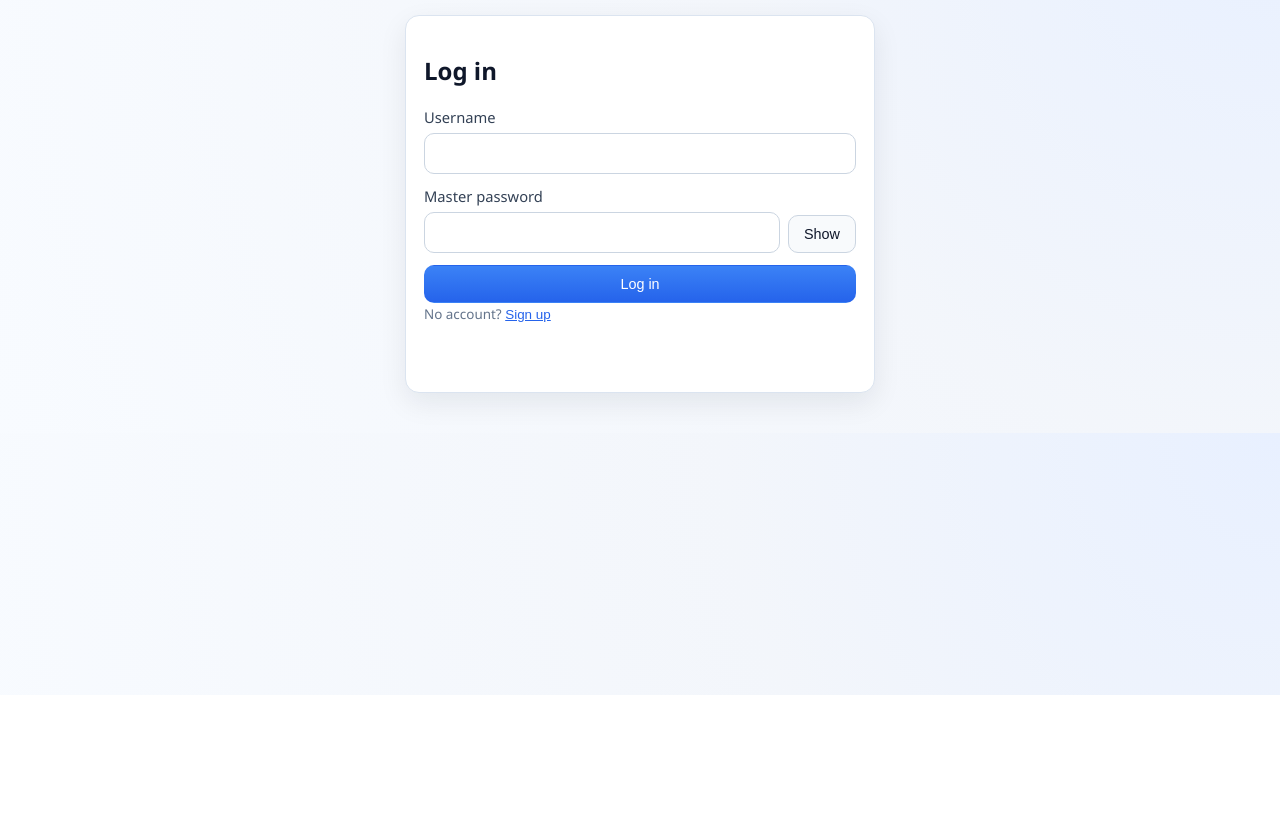
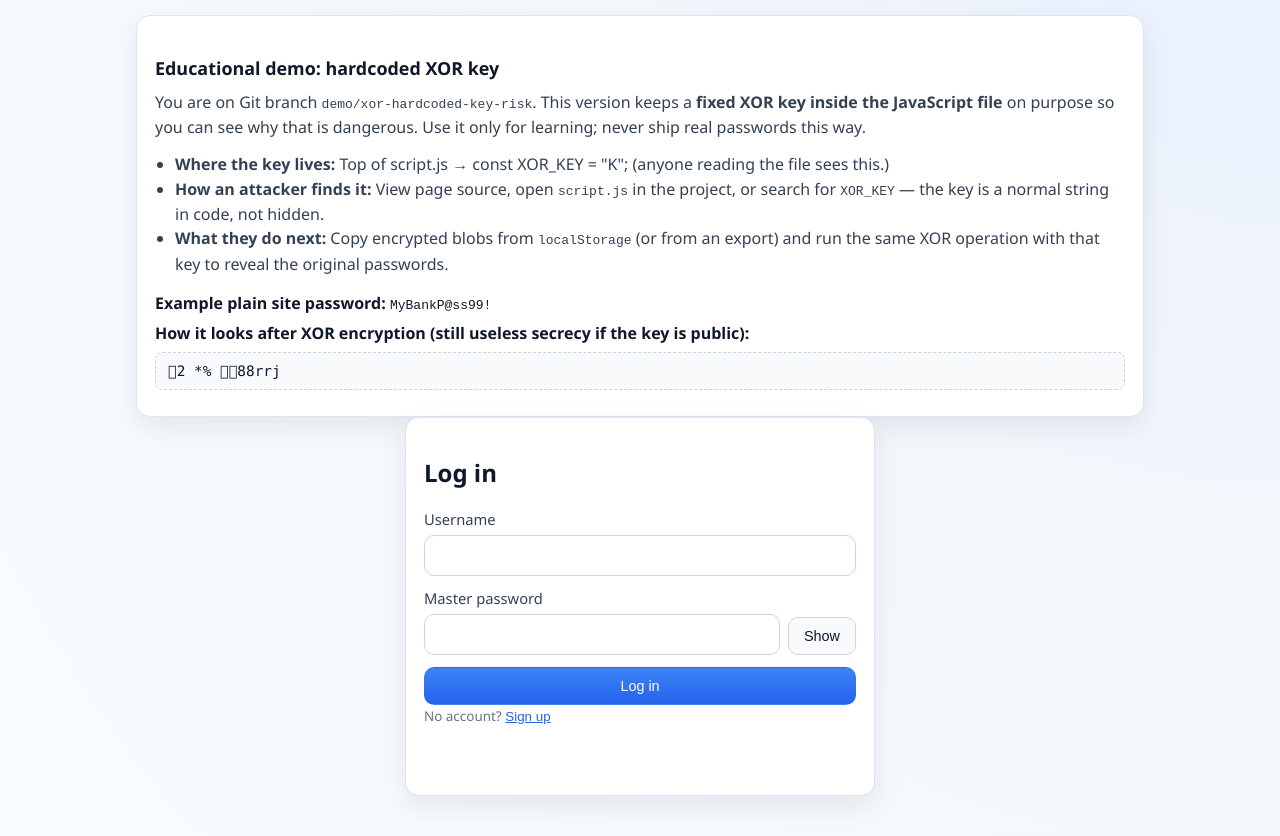
Before and after one commit to jassar8/Password-Manager, a plain HTML site: page index.html in a window 1280 px wide. Shown: the part 105-941 px from the top of the page. Before the commit the page ends 800 px from the top, so only its background shows below. Drawn offline with Linux system fonts and the light colour scheme.

Commit message:
Add educational demo showing risks of hardcoded XOR encryption key
Co-authored-by: Cursor <cursoragent@cursor.com>

```diff
--- a/index.html
+++ b/index.html
@@ -12,6 +12,23 @@
       <h1>Secure Password Manager</h1>
       <p class="subtitle">Offline-first project using localStorage, encryption demo, and strong password rules.</p>
     </header>
+
+    <section class="xor-risk-demo card" id="xorRiskDemoSection" aria-labelledby="xorRiskDemoHeading">
+      <h2 class="section-title" id="xorRiskDemoHeading">Educational demo: hardcoded XOR key</h2>
+      <p class="xor-risk-intro">
+        You are on Git branch <code>demo/xor-hardcoded-key-risk</code>. This version keeps a <strong>fixed XOR key inside the JavaScript file</strong> on purpose so you can see why that is dangerous. Use it only for learning; never ship real passwords this way.
+      </p>
+      <ul class="xor-risk-list">
+        <li><strong>Where the key lives:</strong> <span id="xorDemoKeyLocation"></span></li>
+        <li><strong>How an attacker finds it:</strong> View page source, open <code>script.js</code> in the project, or search for <code>XOR_KEY</code> — the key is a normal string in code, not hidden.</li>
+        <li><strong>What they do next:</strong> Copy encrypted blobs from <code>localStorage</code> (or from an export) and run the same XOR operation with that key to reveal the original passwords.</li>
+      </ul>
+      <div class="xor-risk-example">
+        <p><strong>Example plain site password:</strong> <code id="xorDemoPlain"></code></p>
+        <p><strong>How it looks after XOR encryption (still useless secrecy if the key is public):</strong></p>
+        <p class="mono-block" id="xorDemoCipher"></p>
+      </div>
+    </section>
 
     <section id="authSection" class="panel auth-panel">
       <div class="auth-card card">
--- a/script.js
+++ b/script.js
@@ -4,6 +4,20 @@
  */
 
 // --- Keys for localStorage (change only if you want a fresh empty app) ---
+//
+// EDUCATIONAL / DEMO ONLY — INSECURE PATTERN
+// -----------------------------------------
+// Why storing a fixed XOR key in script.js is unsafe:
+// - The browser downloads this entire file. Anyone (or any script) can read it, so the
+//   "secret" key is public. There is no real secrecy: security through obscurity fails
+//   as soon as someone views source, saves the page, or runs static analysis.
+// - How a hacker could read the key: open DevTools → Sources, or open script.js in the
+//   repo, or search the file for "XOR_KEY". The key is a plain string literal.
+// - If they also obtain localStorage (malware, physical access, XSS, backup), they can
+//   XOR each stored ciphertext with this same key and recover every site password.
+// - XOR with a repeating single-byte key is also weak cryptography even if the key were
+//   secret (patterns leak; not authenticated).
+// This branch exists only to contrast with feature/secure-master-key-encryption on purpose.
 const XOR_KEY = "K";
 const LS_USERS = "pm_web_users_v1";
 const LS_ACCOUNTS = "pm_web_accounts_map_v1";
@@ -286,7 +300,10 @@ function setAccountsForUser(username, accounts) {
 // 1) Convert key character to its ASCII/Unicode number.
 // 2) For every text character, XOR charCode with keyCode.
 // 3) Convert result back to character and append to output.
-// NOTE: XOR is for demo/learning only and not secure for real production encryption.
+//
+// NOTE: This is for classroom / lab demonstration only. Combined with XOR_KEY above,
+// it teaches why "encryption" that ships the key next to the ciphertext is broken.
+// Do not copy this pattern into production software.
 function xorEncrypt(text, key) {
   if (!text) {
     return "";
@@ -1332,7 +1349,25 @@ addAccountForm.addEventListener("submit", function (e) {
   loadAccounts();
 });
 
+// Visible XOR demo (see #xorRiskDemoSection in index.html): fills example plain/cipher text.
+function initXorRiskDemoPanel() {
+  const plainEl = document.getElementById("xorDemoPlain");
+  const cipherEl = document.getElementById("xorDemoCipher");
+  const keyLine = document.getElementById("xorDemoKeyLocation");
+  if (!plainEl || !cipherEl) {
+    return;
+  }
+  const examplePlain = "MyBankP@ss99!";
+  plainEl.textContent = examplePlain;
+  cipherEl.textContent = xorEncrypt(examplePlain, XOR_KEY);
+  if (keyLine) {
+    keyLine.textContent =
+      'Top of script.js → const XOR_KEY = "' + XOR_KEY + "\";  (anyone reading the file sees this.)";
+  }
+}
+
 // App entry point: try restoring previous session, otherwise show auth page.
+initXorRiskDemoPanel();
 createPasswordStrengthMeter(signupPass);
 createPasswordStrengthMeter(addAccountPass);
 createPasswordStrengthMeter(newMasterPass);
--- a/style.css
+++ b/style.css
@@ -80,6 +80,43 @@ h1 {
   color: var(--muted);
   max-width: 760px;
   line-height: 1.55;
+}
+
+.xor-risk-demo {
+  border-left: 4px solid var(--danger);
+  background: var(--danger-soft);
+}
+
+.xor-risk-intro {
+  margin: 0 0 12px;
+  line-height: 1.55;
+  color: var(--text-soft);
+}
+
+.xor-risk-list {
+  margin: 0 0 16px;
+  padding-left: 1.25rem;
+  line-height: 1.55;
+  color: var(--text-soft);
+}
+
+.xor-risk-example {
+  margin: 0;
+}
+
+.xor-risk-example p {
+  margin: 8px 0;
+}
+
+.mono-block {
+  font-family: ui-monospace, "Cascadia Code", Consolas, monospace;
+  font-size: 0.9rem;
+  word-break: break-all;
+  padding: 10px 12px;
+  border-radius: 8px;
+  background: var(--surface-soft);
+  border: 1px dashed var(--input-border);
+  margin: 0;
 }
 
 .panel {
```
